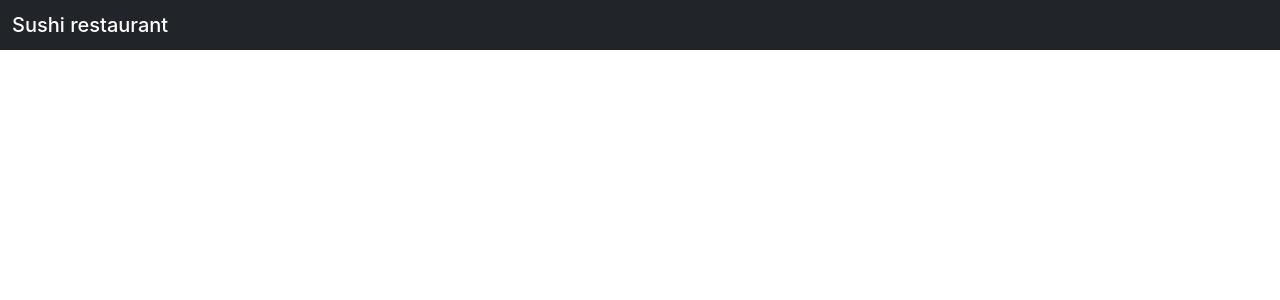
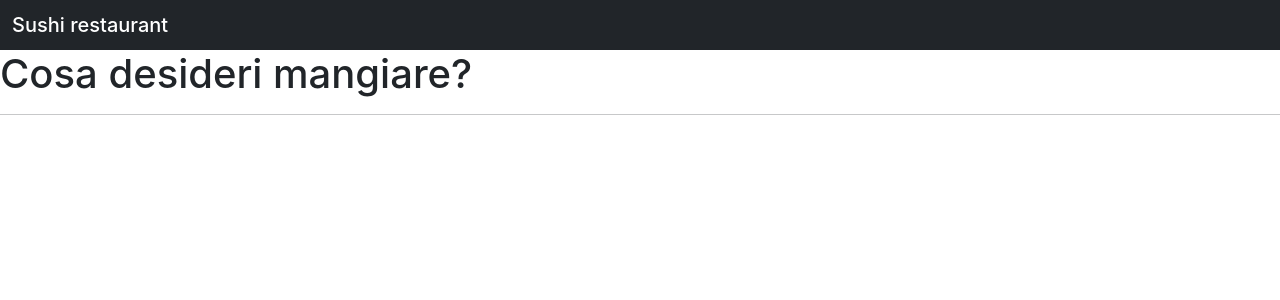
Before and after one commit to GabrieleLombard01/react-first-app, a JavaScript app: page / in a window 1280 px wide. Shown: the top 300 px of the page. Built offline with nearby package versions, Linux system fonts and the light colour scheme; the HTML template or start-up script is replaced by a standard one.

Commit message:
html tags added

```diff
--- a/src/App.js
+++ b/src/App.js
@@ -2,7 +2,11 @@ import NavBar from "./components/AppNavBar";
 
 function App() {
 	return (
-    <NavBar/>
+    <>
+      <NavBar/>
+      <h1>Cosa desideri mangiare?</h1>
+      <hr/>
+    </>
 	);
 }
 
```
